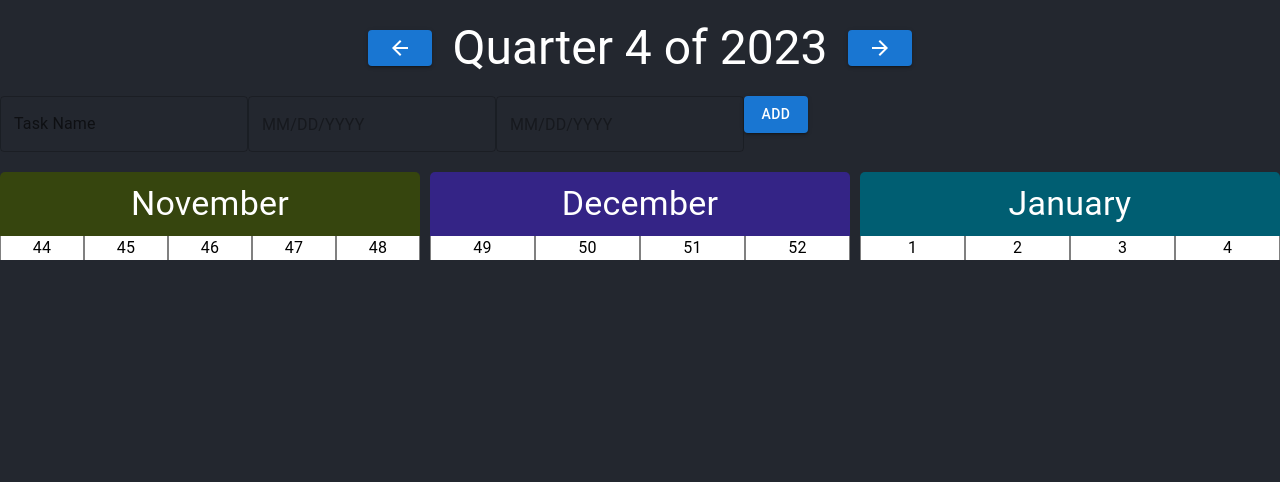
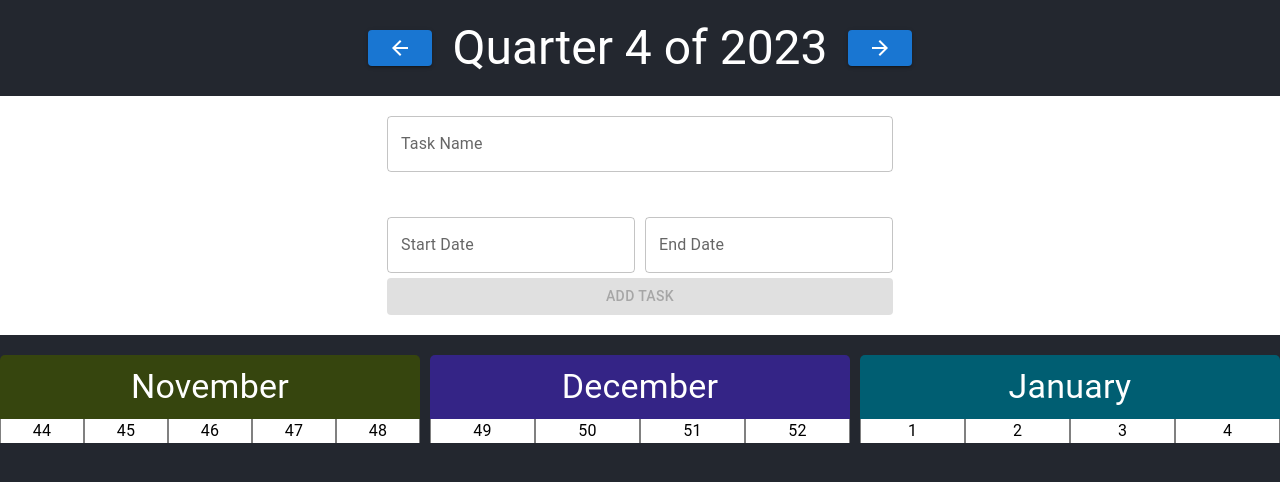
Before and after one commit to Teser301/csp, a React (Create React App) app: page / in a window 1280 px wide. Shown: the top 482 px of the page. Built offline with nearby package versions, Linux system fonts and the light colour scheme.

Commit message:
Refactor: Redone the task-add feature

```diff
--- a/src/components/taskHandler.tsx
+++ b/src/components/taskHandler.tsx
@@ -1,52 +1,170 @@
 import React, { useState } from "react";
-import { Box, Typography, Button, TextField } from "@mui/material";
-import dayjs, { Dayjs } from "dayjs";
-import { DatePicker } from "@mui/x-date-pickers/DatePicker";
+import { Box, Typography, Button, TextField, Alert } from "@mui/material";
+import dayjs from "dayjs";
 import { MobileDatePicker } from "@mui/x-date-pickers/MobileDatePicker";
 import { Task } from "../types";
-interface TashHandlerProps {}
 
-const TashHandler: React.FC<{ onTaskAdd: (task: Task) => void }> = ({
-  onTaskAdd,
-}) => {
+interface TashHandlerProps {
+  onTaskAdd: (task: Task) => void;
+}
+
+const TashHandler: React.FC<TashHandlerProps> = ({ onTaskAdd }) => {
   const [task, setTask] = useState<Task>({
     name: "",
     startDate: null,
     endDate: null,
+    color: "", // Initially empty
   });
-  // Handles the generation of tasks
+  const [errors, setErrors] = useState<{ name: string; date: string }>({
+    name: "",
+    date: "",
+  });
+  const [isButtonDisabled, setButtonDisabled] = useState(true);
+
   const handleNameChange = (e: React.ChangeEvent<HTMLInputElement>) => {
-    setTask({ ...task, name: e.target.value });
+    const name = e.target.value;
+    const randomColor = generateRandomColor(); // Generate the color
+    setTask({ ...task, name, color: randomColor }); // Update the task with the generated color
   };
+
   const handleStartDateChange = (date: dayjs.Dayjs | null) => {
-    // Use DayJS type
-    console.log(task);
     setTask({ ...task, startDate: date });
+    validateDates(date, task.endDate);
   };
+
   const handleEndDateChange = (date: dayjs.Dayjs | null) => {
-    // Use DayJS type
-    console.log(task);
     setTask({ ...task, endDate: date });
+    validateDates(task.startDate, date);
   };
-  // Finish generation of tasks here
-  const addTask = () => {
-    if (task.name && task.startDate && task.endDate) {
-      onTaskAdd(task);
-      setTask({ name: "", startDate: null, endDate: null });
+
+  const validateDates = (
+    startDate: dayjs.Dayjs | null,
+    endDate: dayjs.Dayjs | null
+  ) => {
+    if (startDate && endDate && startDate.isAfter(endDate)) {
+      setErrors({
+        ...errors,
+        date: "End date cannot be before the start date",
+      });
+      setButtonDisabled(true);
+    } else {
+      setErrors({ ...errors, date: "" });
+      setButtonDisabled(false);
+    }
+    checkButtonState();
+  };
+
+  const generateRandomColor = () => {
+    return `#${Math.floor(Math.random() * 16777215).toString(16)}`;
+  };
+
+  const checkButtonState = () => {
+    if (
+      !task.name ||
+      !task.startDate ||
+      !task.endDate ||
+      errors.name ||
+      errors.date
+    ) {
+      setButtonDisabled(true);
+    } else {
+      setButtonDisabled(false);
     }
   };
+
+  const addTask = () => {
+    if (
+      !task.name ||
+      !task.startDate ||
+      !task.endDate ||
+      errors.name ||
+      errors.date
+    ) {
+      setErrors({
+        name: task.name ? "" : "Task name is required",
+        date: errors.date || "Date is required",
+      });
+      return;
+    }
+
+    onTaskAdd(task);
+
+    setTask({
+      name: "",
+      startDate: null,
+      endDate: null,
+      color: "", // Reset the color to empty
+    });
+    setErrors({ name: "", date: "" });
+    setButtonDisabled(true);
+  };
+
   return (
-    <Box>
+    <Box
+      sx={{
+        display: "grid",
+        justifyContent: "center",
+        gap: "5px",
+        backgroundColor: "white",
+        padding: "20px",
+      }}
+    >
+      {errors.name && <Alert severity="error">{errors.name}</Alert>}
+      {errors.date && <Alert severity="error">{errors.date}</Alert>}
+      <Box
+        sx={{
+          display: "flex",
+          flexDirection: "column",
+          gap: "10px",
+        }}
+      >
         <TextField
           id="outlined-basic"
           label="Task Name"
           variant="outlined"
           onChange={handleNameChange}
+          value={task.name}
         />
-      <MobileDatePicker onChange={handleStartDateChange} />
-      <MobileDatePicker onChange={handleEndDateChange} />
-      <Button variant="contained" onClick={addTask}>
-        Add
+        <Box
+          sx={{
+            height: "30px",
+            borderRadius: "5px",
+            backgroundColor: task.color,
+          }}
+        >
+          <Typography
+            sx={{
+              opacity: "0.5",
+              padding: "2.5px",
+            }}
+          >
+            {task.color}
+          </Typography>
+        </Box>
+      </Box>
+      <Box
+        sx={{
+          display: "flex",
+          gap: "10px",
+        }}
+      >
+        <MobileDatePicker
+          label="Start Date"
+          format="DD MMM YYYY"
+          onChange={handleStartDateChange}
+          value={task.startDate}
+        />
+
+        <MobileDatePicker
+          label="End Date"
+          format="DD MMM YYYY"
+          onChange={handleEndDateChange}
+          value={task.endDate}
+        />
+      </Box>
+
+      <Button variant="contained" onClick={addTask} disabled={isButtonDisabled}>
+        Add Task
       </Button>
     </Box>
   );
```
Lines whose indentation alone changed are shown as unchanged.
